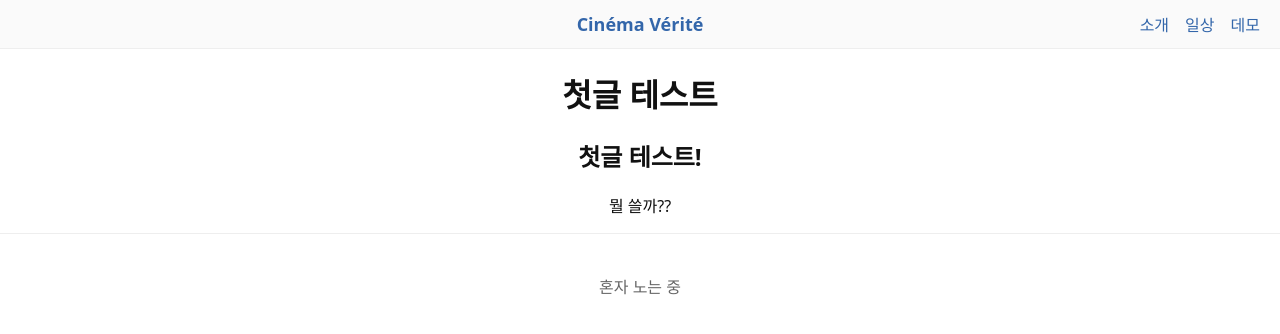
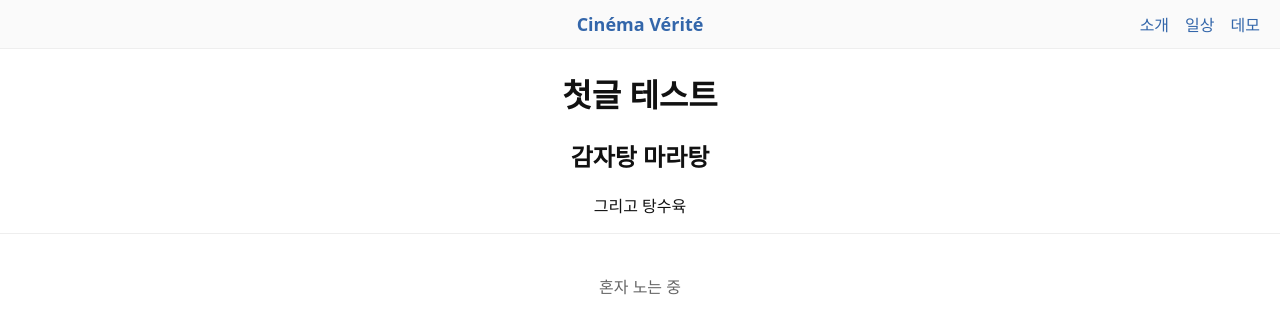
Before and after one commit to slivermouse1316/gegurockG, a Jekyll site: the page built from _posts/2025-09-08-slug.md, in a window 1280 px wide. Shown: the top 334 px of the page. Built offline with Jekyll 4.4.1, drawn with Linux system fonts in a browser that asks for light colours.

Commit message:
Update _posts/2025-09-08-slug.md

```diff
--- a/_posts/2025-09-08-slug.md
+++ b/_posts/2025-09-08-slug.md
@@ -3,7 +3,6 @@ layout: post
 title: 첫글 테스트
 date: 2025-09-08 09:00:00 +0900
 ---
+# 감자탕 마라탕
 
-# 첫글 테스트!
-
-뭘 쓸까??
+그리고 탕수육
```
